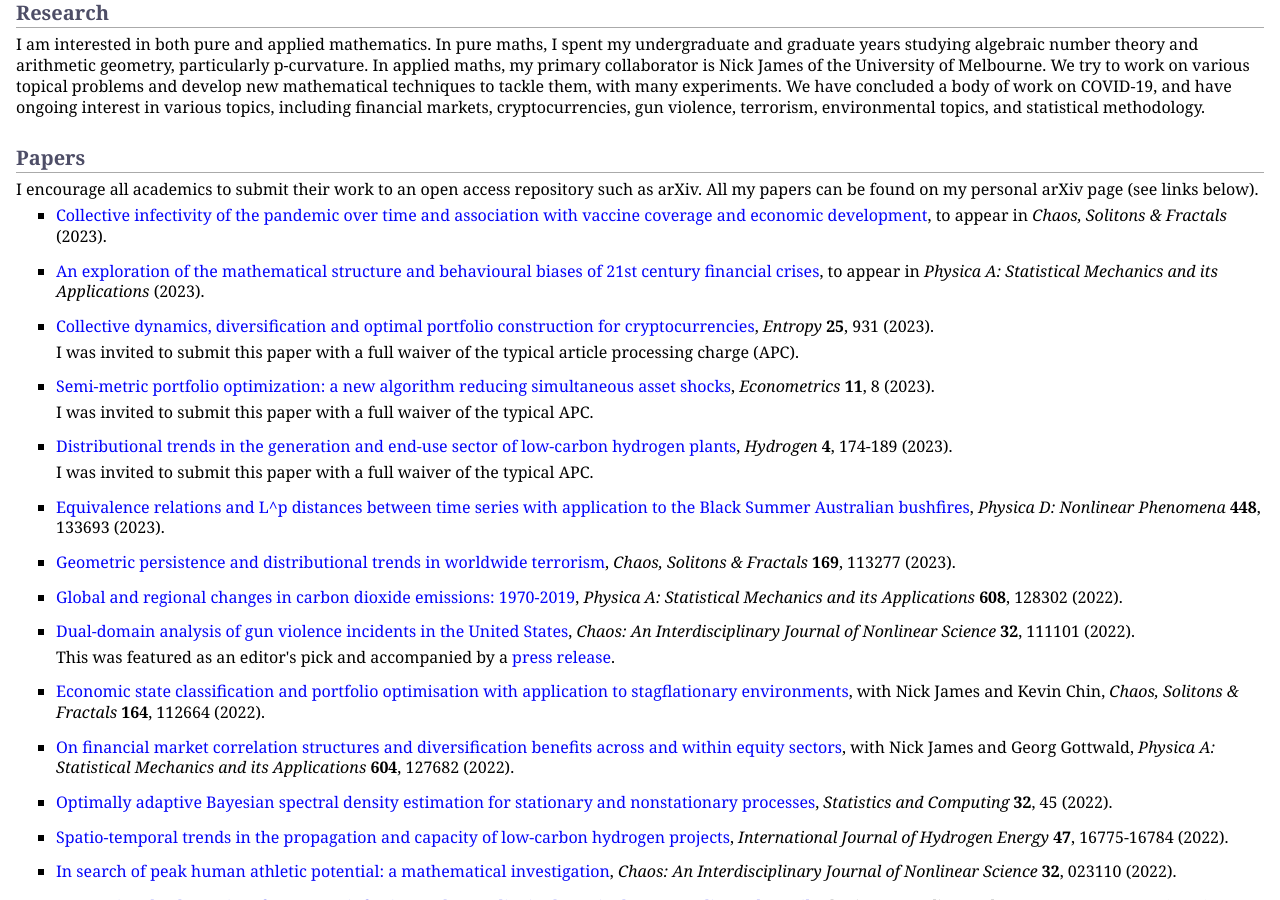
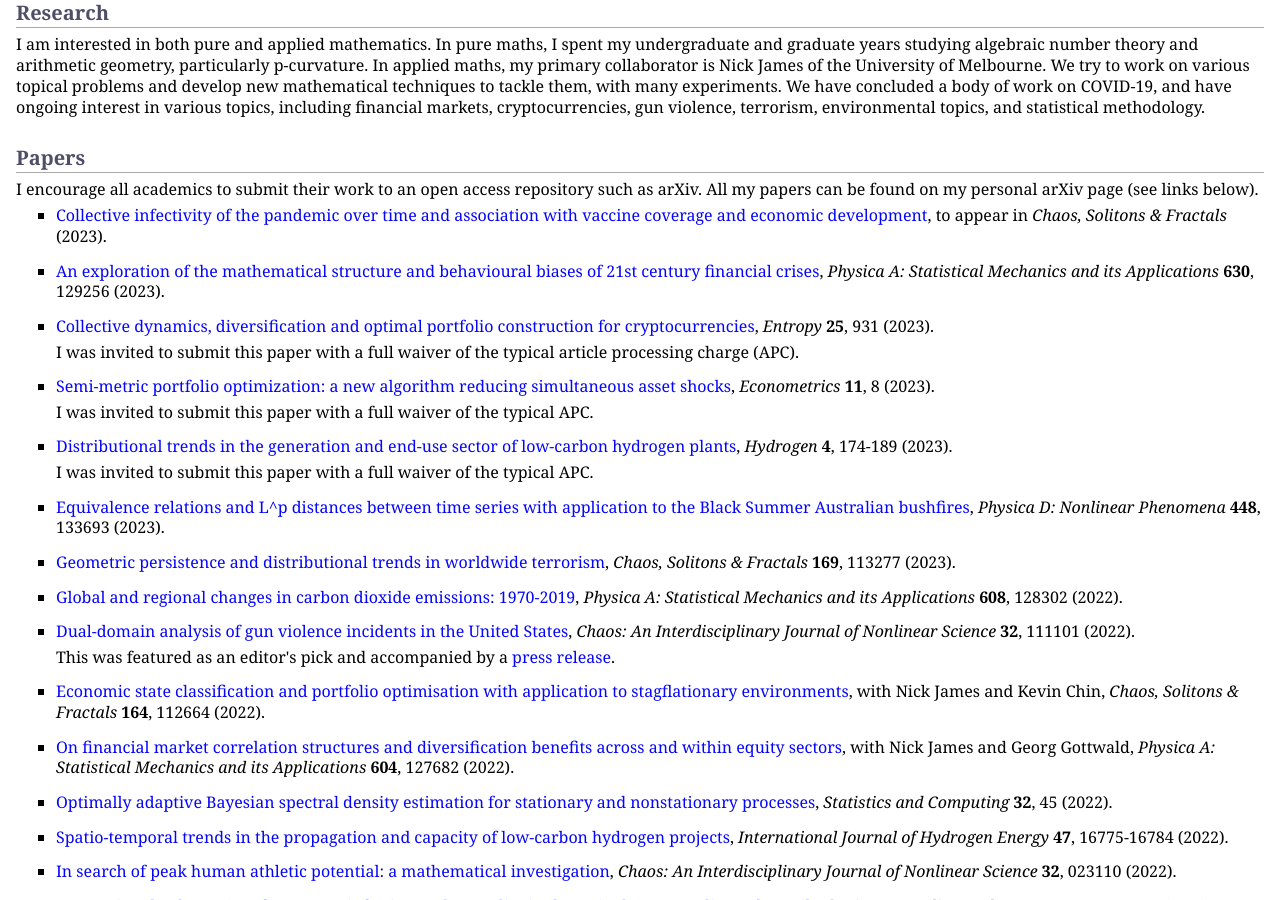
Before and after one commit to MaxMenzies/maxmenzies.com, a Jekyll site: the page index.html, which Jekyll copies as it is, in a window 1280 px wide and 900 px high, scrolled down 311 px. Built offline with Jekyll 4.4.1, drawn with Linux system fonts in a browser that asks for light colours.

Commit message:
Fincrises published

```diff
--- a/index.html
+++ b/index.html
@@ -44,7 +44,7 @@
 </li>
 </ul>
 <ul>
-<li><p><a href="https://arxiv.org/abs/2307.15402">An exploration of the mathematical structure and behavioural biases of 21st century financial crises</a>, to appear in <i>Physica A: Statistical Mechanics and its Applications</i> (2023).</p>
+<li><p><a href="https://www.sciencedirect.com/science/article/pii/S0378437123008117">An exploration of the mathematical structure and behavioural biases of 21st century financial crises</a>, <i>Physica A: Statistical Mechanics and its Applications</i> <b>630</b>, 129256 (2023).</p>
 </li>
 </ul>
 <ul>
```
